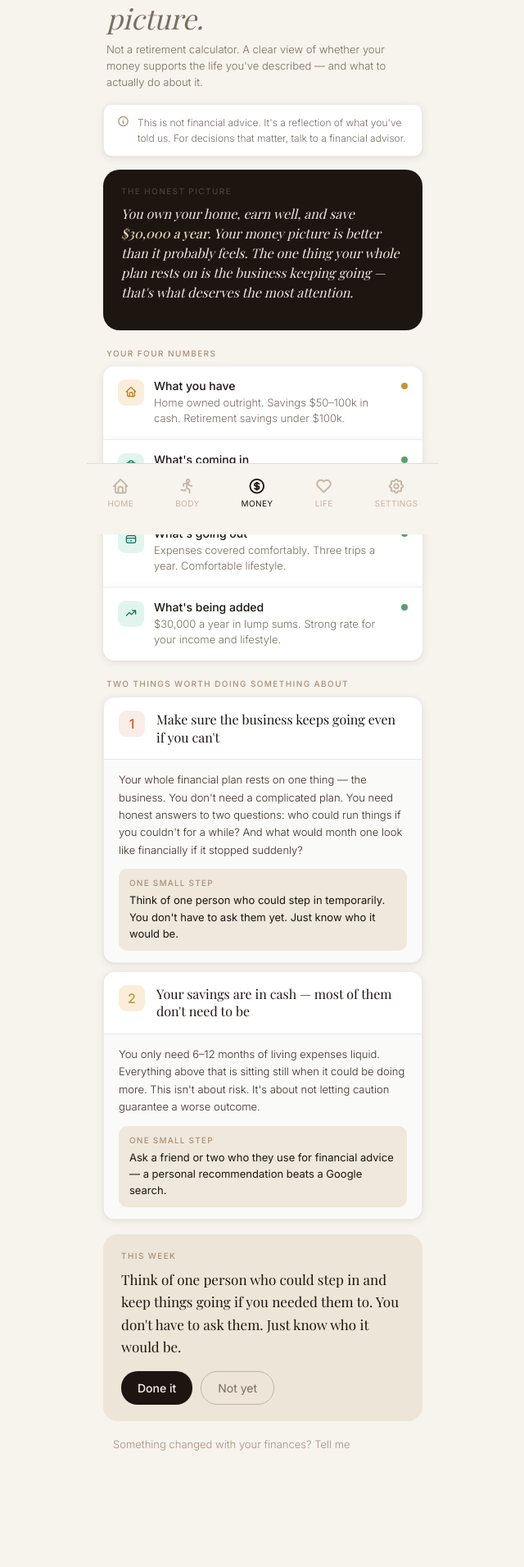
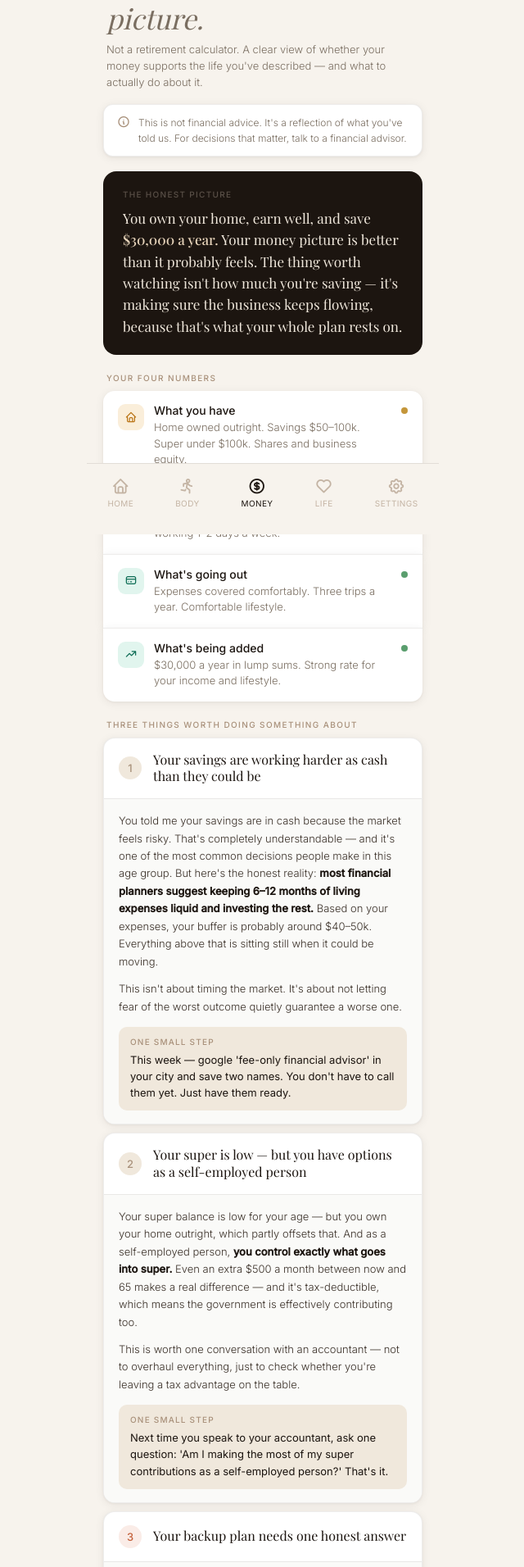
Before and after one commit to JessicaCrisp/LiLiLoLife, a Next.js app in the folder lililo/: page /money in a window 1280 px wide. Shown: the part 148-2060 px from the top of the page at 82% size, without its empty margins (319-959 px from the left). Before the commit the page ends 2032 px from the top, so only its background shows below. Built offline with nearby package versions, Linux system fonts and the light colour scheme; a web font is replaced by a local one.

Commit message:
Implement RecCard for financial recommendations
Added RecCard component to display financial recommendations and updated the layout of the MoneyScreen component.

```diff
--- a/lililo/app/money/page.tsx
+++ b/lililo/app/money/page.tsx
@@ -2,13 +2,40 @@
 
 import { useRouter } from 'next/navigation'
 import BottomNav from '@/components/BottomNav'
+
+interface RecCardProps {
+  num: number
+  urgent?: boolean
+  title: string
+  body: string[]
+  action: string
+}
+
+function RecCard({ num, urgent, title, body, action }: RecCardProps) {
+  return (
+    <div style={{ background: 'var(--white)', borderRadius: 'var(--r-md)', border: '0.5px solid var(--warm-hairline)', marginBottom: 10, overflow: 'hidden', boxShadow: 'var(--shadow-card)' }}>
+      <div style={{ display: 'flex', alignItems: 'center', gap: 14, padding: '16px 18px' }}>
+        <div style={{ width: 28, height: 28, borderRadius: '50%', background: urgent ? '#FAECE7' : '#F0E8DC', display: 'flex', alignItems: 'center', justifyContent: 'center', fontSize: 13, fontWeight: 500, color: urgent ? 'var(--alert)' : 'var(--warm-light)', flexShrink: 0 }}>{num}</div>
+        <p style={{ fontFamily: 'var(--font-serif)', fontSize: 16, color: 'var(--charcoal)', flex: 1, lineHeight: 1.3 }}>{title}</p>
+      </div>
+      <div style={{ borderTop: '0.5px solid var(--warm-hairline)', padding: '16px 18px', background: '#FAFAF8' }}>
+        {body.map((para, i) => (
+          <p key={i} style={{ fontSize: 13, fontWeight: 300, color: 'var(--charcoal-mid)', lineHeight: 1.65, marginBottom: i < body.length - 1 ? 12 : 0 }} dangerouslySetInnerHTML={{ __html: para }} />
+        ))}
+        <div style={{ background: '#F0E8DC', borderRadius: 10, padding: '12px 14px', marginTop: 14 }}>
+          <p style={{ fontSize: 10, fontWeight: 500, letterSpacing: '0.12em', textTransform: 'uppercase', color: 'var(--warm-light)', marginBottom: 6 }}>One small step</p>
+          <p style={{ fontSize: 13, fontWeight: 400, color: 'var(--charcoal)', lineHeight: 1.55 }}>{action}</p>
+        </div>
+      </div>
+    </div>
+  )
+}
 
 export default function MoneyScreen() {
   const router = useRouter()
 
   return (
     <div className="screen">
-
       <div style={{ padding: '56px 24px 0' }}>
         <button onClick={() => router.push('/home')} style={{ display: 'flex', alignItems: 'center', gap: 6, background: 'none', border: 'none', cursor: 'pointer', padding: 0 }}>
           <i className="ti ti-arrow-left" style={{ fontSize: 14, color: 'var(--warm-light)' }} aria-hidden="true" />
@@ -18,31 +45,21 @@ export default function MoneyScreen() {
 
       <div className="page-hero" style={{ paddingTop: 16 }}>
         <span className="kicker">Your money</span>
-        <h1 className="serif-xl" style={{ marginBottom: 8 }}>
-          An honest<br /><em>picture.</em>
-        </h1>
-        <p className="sub-text">
-          Not a retirement calculator. A clear view of whether your money supports the life you&apos;ve described — and what to actually do about it.
-        </p>
+        <h1 className="serif-xl" style={{ marginBottom: 8 }}>An honest<br /><em>picture.</em></h1>
+        <p className="sub-text">Not a retirement calculator. A clear view of whether your money supports the life you&apos;ve described — and what to actually do about it.</p>
       </div>
 
       {/* Disclaimer */}
-      <div className="disclaimer-bar">
-        <i className="ti ti-info-circle" style={{ fontSize: 15, color: 'var(--warm-light)', flexShrink: 0, marginTop: 1 }} aria-hidden="true" />
-        <p className="disclaimer-text">
-          This is not financial advice. It&apos;s a reflection of what you&apos;ve told us.
-          For decisions that matter, talk to a financial advisor.
-        </p>
+      <div style={{ margin: '16px 20px 0', background: 'var(--white)', borderRadius: 12, border: '0.5px solid var(--warm-hairline)', padding: '12px 16px', display: 'flex', alignItems: 'flex-start', gap: 10, boxShadow: 'var(--shadow-card)' }}>
+        <i className="ti ti-info-circle" style={{ fontSize: 16, color: 'var(--warm-light)', flexShrink: 0, marginTop: 1 }} aria-hidden="true" />
+        <p style={{ fontSize: 12, fontWeight: 300, color: 'var(--warm-mid)', lineHeight: 1.6 }}>This is not financial advice. It&apos;s a reflection of what you&apos;ve told us. For decisions that matter, talk to a financial advisor.</p>
       </div>
 
       {/* Honest card */}
-      <div className="north-star" style={{ marginTop: 16 }}>
-        <p className="ns-kicker">The honest picture</p>
-        <p className="ns-text" style={{ fontSize: 16 }}>
-          You own your home, earn well, and save{' '}
-          <strong style={{ fontWeight: 500, color: '#E8D5BB' }}>$30,000 a year.</strong>{' '}
-          Your money picture is better than it probably feels. The one thing your whole plan rests on
-          is the business keeping going — that&apos;s what deserves the most attention.
+      <div style={{ margin: '18px 20px 0', background: 'var(--charcoal)', borderRadius: 16, padding: '22px 24px' }}>
+        <p style={{ fontSize: 10, fontWeight: 500, letterSpacing: '0.13em', textTransform: 'uppercase', color: '#5A5048', marginBottom: 10 }}>The honest picture</p>
+        <p style={{ fontFamily: 'var(--font-serif)', fontSize: 17, color: '#F0E8DC', lineHeight: 1.55 }}>
+          You own your home, earn well, and save <strong style={{ fontWeight: 500, color: '#E8D5BB' }}>$30,000 a year.</strong> Your money picture is better than it probably feels. The thing worth watching isn&apos;t how much you&apos;re saving — it&apos;s making sure the business keeps flowing, because that&apos;s what your whole plan rests on.
         </p>
       </div>
 
@@ -50,14 +67,14 @@ export default function MoneyScreen() {
       <p className="section-head">Your four numbers</p>
       <div className="four-rows">
         {[
-          { icon: 'ti-home', bg: 'fi-watch', label: 'What you have', detail: 'Home owned outright. Savings $50–100k in cash. Retirement savings under $100k.', dot: 'dot-watch' },
-          { icon: 'ti-briefcase', bg: 'fi-good', label: "What's coming in", detail: 'Self employed, $85k. Planning to keep working 1–2 days a week.', dot: 'dot-good' },
-          { icon: 'ti-credit-card', bg: 'fi-good', label: "What's going out", detail: 'Expenses covered comfortably. Three trips a year. Comfortable lifestyle.', dot: 'dot-good' },
-          { icon: 'ti-trending-up', bg: 'fi-good', label: "What's being added", detail: '$30,000 a year in lump sums. Strong rate for your income and lifestyle.', dot: 'dot-good' },
+          { icon: 'ti-home', bg: 'fi-watch', col: '#BA7517', label: 'What you have', detail: 'Home owned outright. Savings $50–100k. Super under $100k. Shares and business equity.', dot: 'dot-watch' },
+          { icon: 'ti-briefcase', bg: 'fi-good', col: '#0F6E56', label: "What's coming in", detail: 'Self employed, earning $85k. Planning to keep working 1–2 days a week.', dot: 'dot-good' },
+          { icon: 'ti-credit-card', bg: 'fi-good', col: '#0F6E56', label: "What's going out", detail: 'Expenses covered comfortably. Three trips a year. Comfortable lifestyle.', dot: 'dot-good' },
+          { icon: 'ti-trending-up', bg: 'fi-good', col: '#0F6E56', label: "What's being added", detail: '$30,000 a year in lump sums. Strong rate for your income and lifestyle.', dot: 'dot-good' },
         ].map((row, i) => (
           <div key={i} className="four-row">
             <div className={`four-icon ${row.bg}`}>
-              <i className={`ti ${row.icon}`} style={{ fontSize: 15, color: row.bg === 'fi-good' ? '#0F6E56' : '#BA7517' }} aria-hidden="true" />
+              <i className={`ti ${row.icon}`} style={{ fontSize: 15, color: row.col }} aria-hidden="true" />
             </div>
             <div style={{ flex: 1 }}>
               <p className="fr-label">{row.label}</p>
@@ -69,49 +86,63 @@ export default function MoneyScreen() {
       </div>
 
       {/* Recommendations */}
-      <p className="section-head">Two things worth doing something about</p>
-      {[
-        {
-          num: 1, color: 'var(--alert)',
-          title: 'Make sure the business keeps going even if you can\'t',
-          body: 'Your whole financial plan rests on one thing — the business. You don\'t need a complicated plan. You need honest answers to two questions: who could run things if you couldn\'t for a while? And what would month one look like financially if it stopped suddenly?',
-          action: 'Think of one person who could step in temporarily. You don\'t have to ask them yet. Just know who it would be.',
-        },
-        {
-          num: 2, color: 'var(--watch)',
-          title: 'Your savings are in cash — most of them don\'t need to be',
-          body: 'You only need 6–12 months of living expenses liquid. Everything above that is sitting still when it could be doing more. This isn\'t about risk. It\'s about not letting caution guarantee a worse outcome.',
-          action: 'Ask a friend or two who they use for financial advice — a personal recommendation beats a Google search.',
-        },
-      ].map(rec => (
-        <div key={rec.num} style={{ margin: '0 20px 10px', background: 'var(--white)', borderRadius: 'var(--r-md)', border: '0.5px solid var(--warm-hairline)', overflow: 'hidden', boxShadow: 'var(--shadow-card)' }}>
-          <div style={{ display: 'flex', alignItems: 'flex-start', gap: 14, padding: '16px 18px' }}>
-            <div style={{ width: 32, height: 32, borderRadius: 9, background: rec.num === 1 ? '#FAECE7' : '#FAEEDA', display: 'flex', alignItems: 'center', justifyContent: 'center', flexShrink: 0 }}>
-              <span style={{ fontSize: 16, fontWeight: 500, color: rec.color }}>{rec.num}</span>
-            </div>
-            <p style={{ fontFamily: 'var(--font-serif)', fontSize: 16, color: 'var(--charcoal)', lineHeight: 1.35, flex: 1 }}>{rec.title}</p>
-          </div>
-          <div style={{ borderTop: '0.5px solid var(--warm-hairline)', padding: '14px 18px', background: '#FAFAF8' }}>
-            <p style={{ fontSize: 13, fontWeight: 300, color: 'var(--charcoal-mid)', lineHeight: 1.65, marginBottom: 12 }}>{rec.body}</p>
-            <div style={{ background: '#F0E8DC', borderRadius: 10, padding: '11px 13px' }}>
-              <p style={{ fontSize: 10, fontWeight: 500, letterSpacing: '0.12em', textTransform: 'uppercase', color: 'var(--warm-light)', marginBottom: 5 }}>One small step</p>
-              <p style={{ fontSize: 13, fontWeight: 400, color: 'var(--charcoal)', lineHeight: 1.55 }}>{rec.action}</p>
-            </div>
-          </div>
-        </div>
-      ))}
+      <p className="section-head">Three things worth doing something about</p>
+      <div style={{ padding: '0 20px' }}>
+        <RecCard
+          num={1}
+          title="Your savings are working harder as cash than they could be"
+          body={[
+            'You told me your savings are in cash because the market feels risky. That\'s completely understandable — and it\'s one of the most common decisions people make in this age group. But here\'s the honest reality: <strong style="color:var(--charcoal)">most financial planners suggest keeping 6–12 months of living expenses liquid and investing the rest.</strong> Based on your expenses, your buffer is probably around $40–50k. Everything above that is sitting still when it could be moving.',
+            'This isn\'t about timing the market. It\'s about not letting fear of the worst outcome quietly guarantee a worse one.',
+          ]}
+          action="This week — google 'fee-only financial advisor' in your city and save two names. You don't have to call them yet. Just have them ready."
+        />
+        <RecCard
+          num={2}
+          title="Your super is low — but you have options as a self-employed person"
+          body={[
+            'Your super balance is low for your age — but you own your home outright, which partly offsets that. And as a self-employed person, <strong style="color:var(--charcoal)">you control exactly what goes into super.</strong> Even an extra $500 a month between now and 65 makes a real difference — and it\'s tax-deductible, which means the government is effectively contributing too.',
+            'This is worth one conversation with an accountant — not to overhaul everything, just to check whether you\'re leaving a tax advantage on the table.',
+          ]}
+          action="Next time you speak to your accountant, ask one question: 'Am I making the most of my super contributions as a self-employed person?' That's it."
+        />
+        <RecCard
+          num={3}
+          urgent
+          title="Your backup plan needs one honest answer"
+          body={[
+            'You said "sort of — I\'d figure it out" if the business couldn\'t operate. That\'s honest. But <strong style="color:var(--charcoal)">your whole financial plan rests on that business keeping going.</strong> You don\'t need a complicated backup plan — you need one clear answer to this question: if the business stopped tomorrow for a year, what would you actually do?',
+            'Could your expenses drop significantly? Is there someone who could run things temporarily? Would you draw down savings? Just knowing the answer — even roughly — changes how secure this feels.',
+          ]}
+          action="Write one sentence — just for yourself — that answers: 'If the business stopped for a year, I would...' Don't overthink it. Just write it down."
+        />
+      </div>
 
       {/* Nudge */}
       <div className="nudge-card">
         <p className="nudge-kicker">This week</p>
-        <p className="nudge-text">Think of one person who could step in and keep things going if you needed them to. You don&apos;t have to ask them. Just know who it would be.</p>
+        <p className="nudge-text">Google &ldquo;fee-only financial advisor&rdquo; and save two names. You don&apos;t have to call them. Just have them ready for when you&apos;re ready.</p>
         <div className="nudge-actions" style={{ marginTop: 16 }}>
           <button className="btn-dark-sm">Done it</button>
           <button className="btn-ghost-sm">Not yet</button>
         </div>
       </div>
 
-      {/* Something changed */}
+      {/* Ask */}
+      <div style={{ margin: '18px 20px 0', background: 'var(--white)', borderRadius: 'var(--r-md)', border: '0.5px solid var(--warm-hairline)', padding: 18, boxShadow: 'var(--shadow-card)' }}>
+        <p style={{ fontSize: 14, fontWeight: 500, color: 'var(--charcoal)', marginBottom: 4 }}>Questions about your money picture?</p>
+        <p style={{ fontSize: 12, fontWeight: 300, color: 'var(--warm-light)', marginBottom: 12, lineHeight: 1.5 }}>Ask anything about what you&apos;ve shared. For advice on what to actually do, we&apos;ll point you to the right professional.</p>
+        <div style={{ background: '#F7F3ED', border: '0.5px solid rgba(44,35,24,0.15)', borderRadius: 10, padding: '12px 14px', fontSize: 14, color: 'var(--warm-light)', fontWeight: 300 }}>e.g. Am I on track for three trips a year?</div>
+        <div style={{ display: 'flex', flexWrap: 'wrap', gap: 8, marginTop: 10 }}>
+          {['How much should I keep in cash?', 'What does retirement look like for me?', 'Should I put more into super?'].map(c => (
+            <span key={c} style={{ background: '#F7F3ED', border: '0.5px solid rgba(44,35,24,0.12)', borderRadius: 20, padding: '7px 13px', fontSize: 12, color: 'var(--warm-mid)', fontWeight: 300 }}>{c}</span>
+          ))}
+        </div>
+        <p style={{ marginTop: 12, paddingTop: 12, borderTop: '0.5px solid var(--warm-hairline)', fontSize: 12, fontWeight: 300, color: 'var(--warm-light)', lineHeight: 1.5 }}>
+          This reflects your picture honestly — it doesn&apos;t give financial advice. For anything that involves a real decision with your money, a financial advisor or accountant is the right call.
+        </p>
+      </div>
+
       <button style={{ display: 'flex', alignItems: 'center', gap: 8, margin: '20px 24px 0', background: 'none', border: 'none', cursor: 'pointer', padding: 0, fontFamily: 'var(--font-sans)', fontSize: 13, fontWeight: 300, color: 'var(--warm-light)' }}>
         <i className="ti ti-plus-circle" style={{ fontSize: 16 }} aria-hidden="true" />
         Something changed with your finances? Tell me
```
